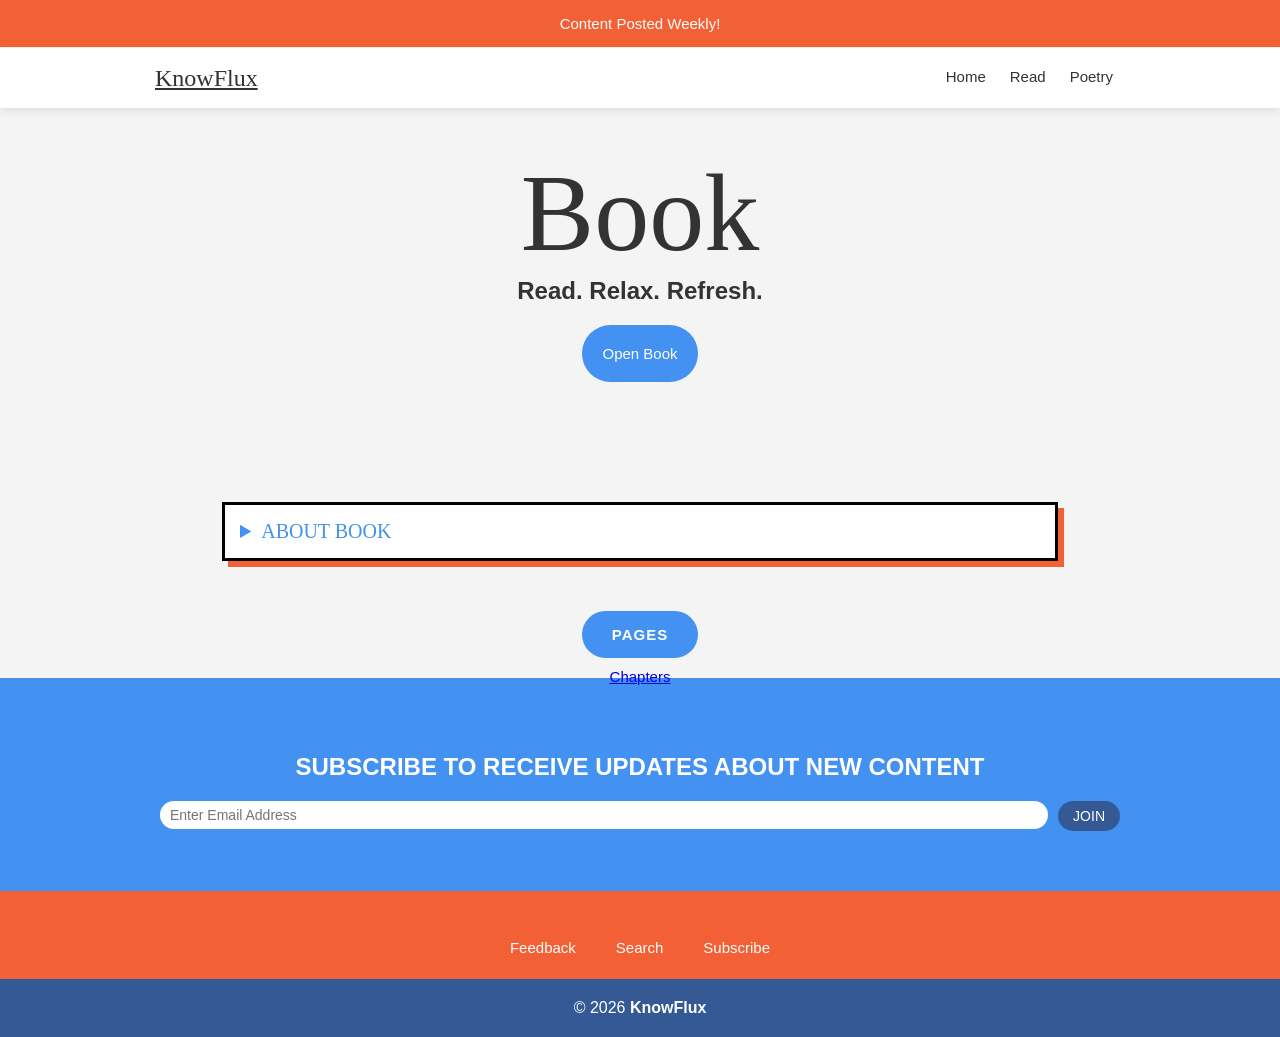
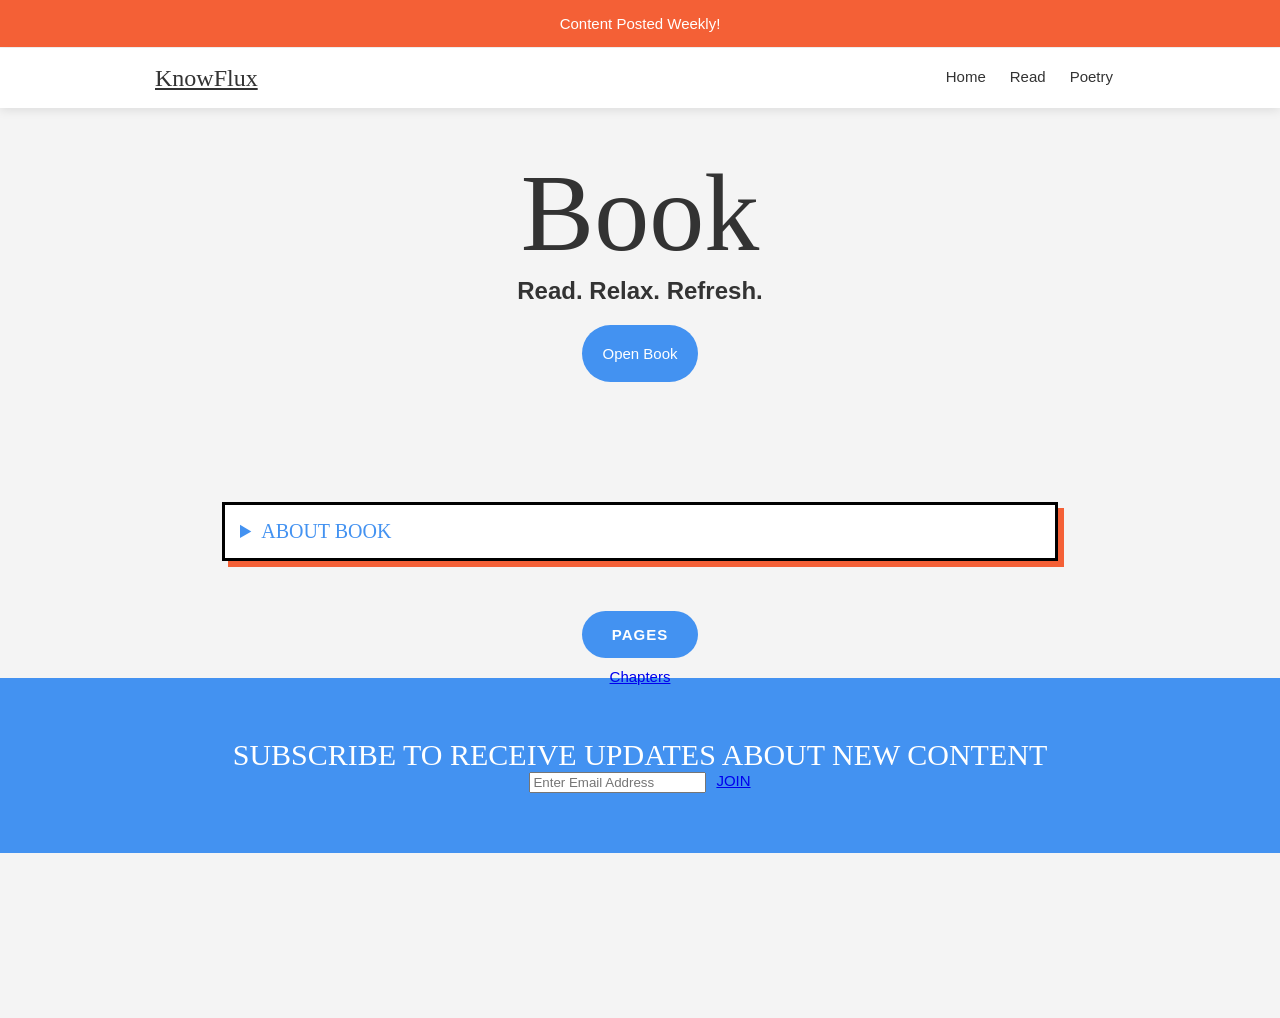

Fixed footer and copyright <div> to make it FANCY SHMANCY!!!!

--- a/style.css
+++ b/style.css
@@ -282,9 +282,7 @@ h2 {
   padding: 20px 40px;
 }
 
-.feature {
-  
-}
+
 
 @media (max-width: 768px) {
   .feature {
@@ -310,13 +308,6 @@ h2 {
   width: 100px;
   margin: 10px auto;
 }
-
-
-
-
-
-
-
 
 
 
@@ -405,11 +396,11 @@ h2 {
   padding: 0 20px;
 }
 
-#subscribe h2 {
-  margin: 15px 0px 20px 0px;
-  font-size: 24px;
-  font-family: 'Open Sans', sans-serif;
-  font-weight: bold;
+.subscribe-wrapper {
+  display: block;
+  max-width: 700px;
+  margin: 0 auto;
+
 }
 
 #subscribe form {
@@ -419,68 +410,36 @@ h2 {
   justify-content: center;
 }
 
-#subscribe input[type=text] {
-  border: 0;
-  width: 250px;
-  max-width: 100%;
-  height: 28px;
-  font-size: 14px;
-  padding: 0px 10px;
-  border-radius: 30px;
-  flex: 1;
-  min-width: 200px;
-}
-
-#subscribe .submitButton a {
-  line-height: 30px;
-  display: inline-block;
-  text-decoration: none;
-  border: 0;
-  min-width: 30px;
-  height: 30px;
-  font-size: 14px;
-  padding: 0 15px;
-  background-color: #345995;
-  color: white;
-  border-radius: 30px;
-  white-space: nowrap;
-  -webkit-transition: all 250ms ease-out;
-  -ms-transition: all 250ms ease-out;
-  transition: all 250ms ease-out;
-}
-
-#subscribe .submitButton a:hover {
-  background-color: #F46036;
-  -webkit-transition: all 250ms ease-out;
-  -ms-transition: all 250ms ease-out;
-  transition: all 250ms ease-out;
-  cursor: ponter;
-}
 
 #footer {
   background-color: #F46036;
   padding: 20px 0;
   width: 100%;
   text-align: center;
+  opacity: 0;
+  visibility: hidden;
+  transition: opacity 0.6s ease, visibility 0.6s ease;
 }
 
 #footer .wrap {
   padding: 0 20px;
 }
 
+
 #footer ul {
   list-style-type: none;
-  margin: 28px 0 0 0;
+  margin: 10px 0 0 0;
   padding: 0;
-  overflow: hidden;
-  display: inline-block;
+  display: flex;
+  justify-content: center;
+  gap: 0;
+  flex-wrap: wrap;
 }
 
-#footer li {
-  float: left;
-}
+
 
 #footer li a {
+  display: inline-block;
   color: white;
   text-align: center;
   padding: 20px;
@@ -493,9 +452,7 @@ h2 {
 
 #footer li a:hover {
   color: #333;
-  -webkit-transition: all 250ms ease-out;
-  -ms-transition: all 250ms ease-out;
-  transition: all 250ms ease-out;
+  transform: translateY(-2px);
 }
 
 #copyright {
@@ -505,6 +462,8 @@ h2 {
   padding: 20px 0;
   font-size: 16px;
   width: 100%;
+  visibility: hidden;
+  transition: opacity 0.6s ease, visibility 0.6s ease;
 }
 
 #copyright .wrap {
@@ -514,6 +473,57 @@ h2 {
 #copyright .logo {
   font-family: 'Open Sans', sans-serif;
   font-weight: bold;
+}
+
+#copyright .copyright-tagline {
+  font-style: italic;
+  opacity: 0.7;
+  font-size: 0.9em;
+}
+
+#copyright .back-to-top {
+  color: #fff;
+  text-decoration: none;
+  font-size: 14px;
+  font-weight: bold;
+  text-transform: uppercase;
+  letter-spacing: 0.05em;
+  margin-left: 20px;
+  transition: color 0.2s;
+}
+
+#copyright .back-to-top:hover {
+  color: #F46036;
+  transform: translateX(-2);
+}
+
+#footer.revealed,
+#copyright.revealed {
+  opacity: 1;
+  visibility: visible;
+}
+
+#end-loading-bar {
+  position: fixed;
+  bottom:0;
+  left: 0;
+  width: 0%;
+  height: 12px;
+  background: repeating-linear-gradient(
+    90deg,
+    #4392F1 0px, #4392F1 10px,
+    #F46036 10px, #F46036 20px
+  );
+  border-top: 2px solid #000;
+  z-index: 999;
+  transition: width 0.1s linear;
+  opacity: 0;
+  visibility: hidden;
+}
+
+#end-loading-bar.active {
+  opacity: 1;
+  visibility: visible;
 }
 
 /* Book Summary Styling for read.html */
